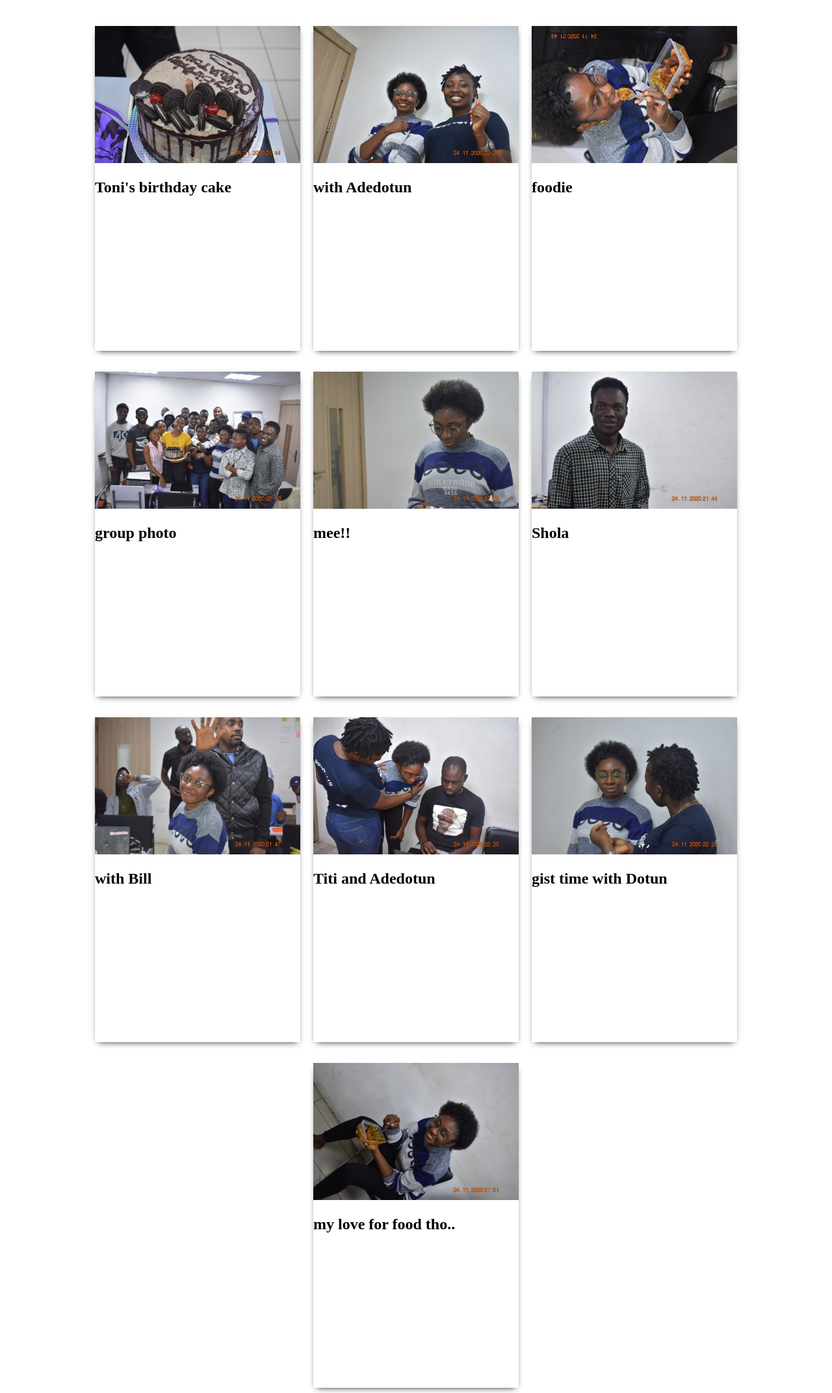
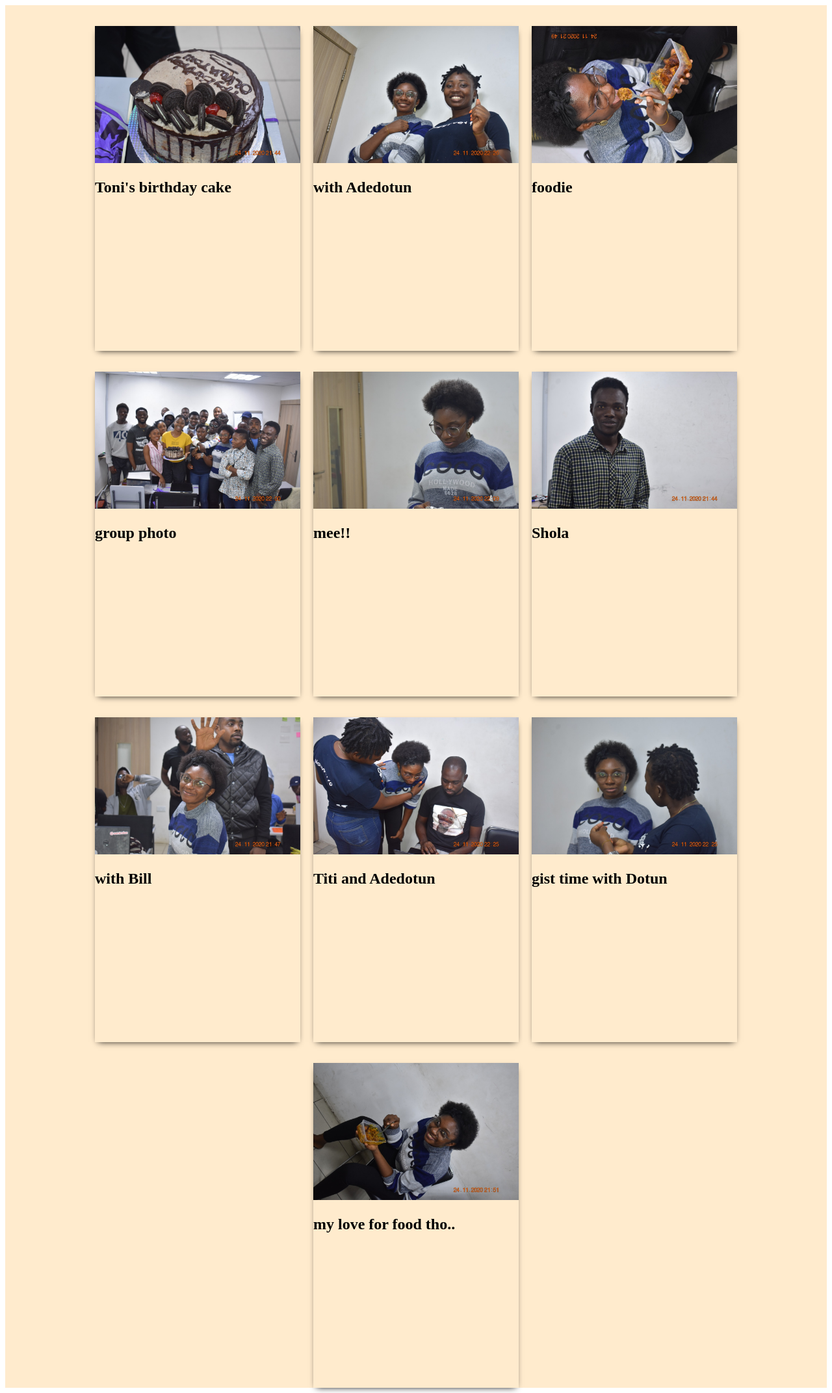
Before and after one commit to Onyiee/django_photo_gallery_project, a Django app: page / in a window 1280 px wide. Shown: the whole page at 65% size. Run offline with Django 3.2, Linux system fonts and the light colour scheme; data comes from the database, SQL or seed files in the repository.

Commit message:
updated background color

```diff
--- a/photo_app/static/css/style.css
+++ b/photo_app/static/css/style.css
@@ -3,7 +3,7 @@
     flex-wrap: wrap;
     align-items: center;
     justify-content: center;
-    /*background-color: #ffc754;*/
+    background-color: #ffebcd;
 }
 .image-box {
     width: 25%;
```
